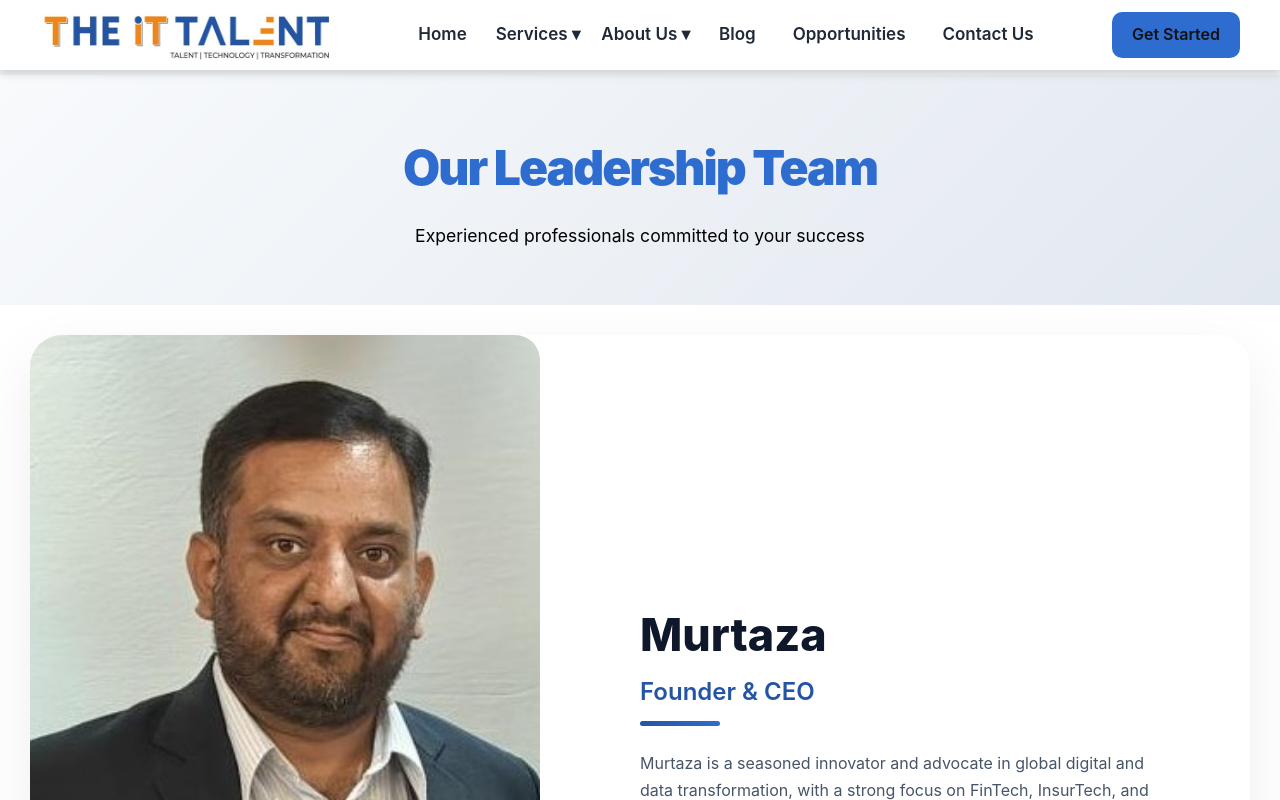
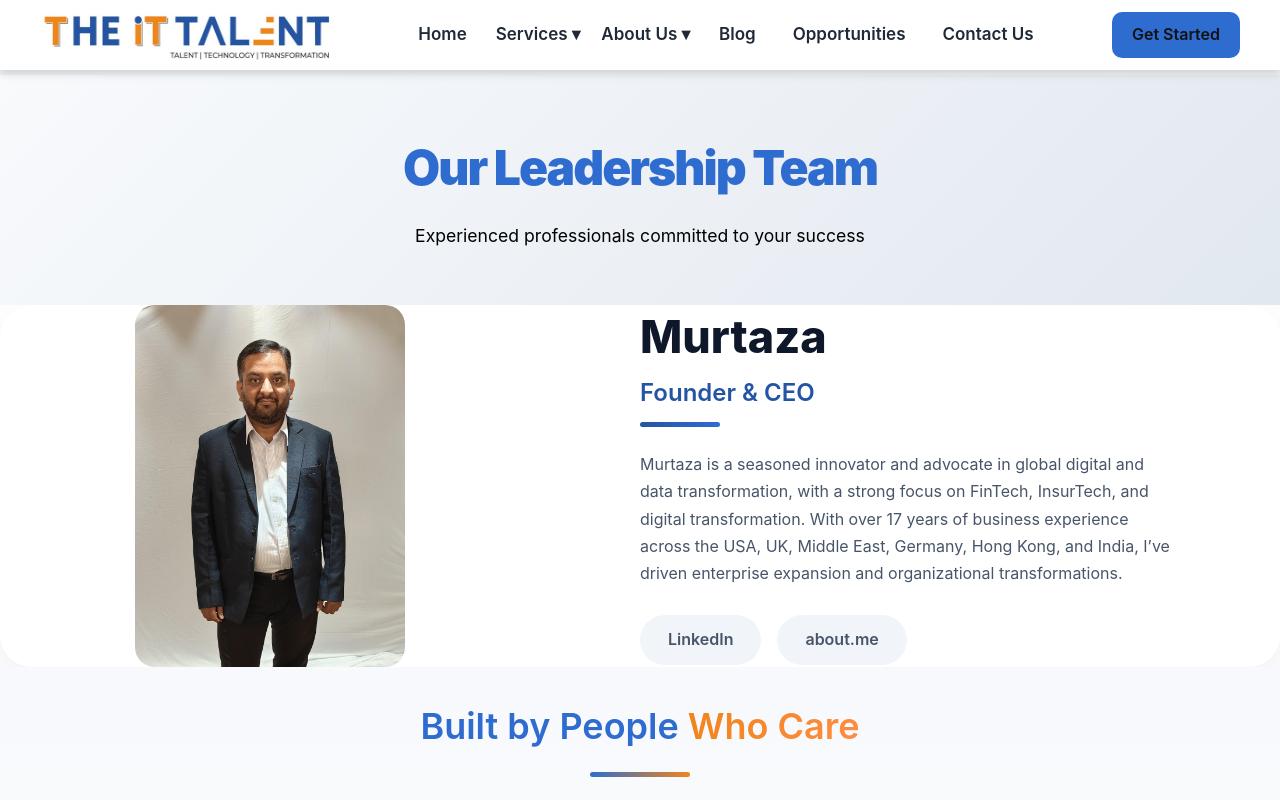
Before and after one commit to adnanansari114/itcompany-frontend, a React (Vite) app: page /leadershipteam in a window 1280 px wide. Shown: the top 800 px of the page. Built offline with nearby package versions, Linux system fonts and the light colour scheme; no server answers.

Commit message:
Backend files

```diff
--- a/src/pages/About/LeadershipTeam.jsx
+++ b/src/pages/About/LeadershipTeam.jsx
@@ -9,7 +9,7 @@ const teamMembers = [
   {
     name: "Murtaza",
     role: "Founder & CEO",
-    image: "/images/mjsir2.jpg",
+    image: "/images/mjsir3.jpg",
     bio: "Murtaza is a seasoned innovator and advocate in global digital and data transformation, with a strong focus on FinTech, InsurTech, and digital transformation. With over 17 years of business experience across the USA, UK, Middle East, Germany, Hong Kong, and India, I’ve driven enterprise expansion and organizational transformations."
   }
 ];
--- a/src/pages/About/about.css
+++ b/src/pages/About/about.css
@@ -134,7 +134,7 @@
 .timeline-content {
   /* background: var(--light); */
   background: #c9d5ff69;
-  padding: 12px 42px;
+  padding: 12px 32px;
   border-radius: 20px;
   box-shadow: 0 15px 50px rgba(0, 0, 0, 0.08);
   position: relative;
--- a/src/style/About.css
+++ b/src/style/About.css
@@ -817,7 +817,7 @@
 
 /* Team Section */
 .leadership-section-light {
-  padding: 30px;
+  /* padding: 30px; */
   background: #ffffff;
 }
 
@@ -829,7 +829,7 @@
 .leadership-card-light {
   display: flex;
   align-items: center;
-  margin-bottom: 120px;
+  margin-bottom: 0px;
   border-radius: 32px;
   overflow: hidden;
   box-shadow: 0 20px 60px rgba(0, 0, 0, 0.07);
@@ -849,16 +849,26 @@
 .image-side-light {
   flex: 1;
   border-radius: 25px;
+  align-items: center;
   overflow: hidden;
+  margin: 0 auto;
+  padding: 0 auto;
 }
 
 .member-image-light {
-  width: 100%;
-  height: 100%;
-  min-height: 580px;
+  /* width: 50%; */
+  /* height: 100%; */
+  /* min-height: 580px; */
   object-fit: cover;
   transition: transform 0.8s ease;
 }
+.image-side-light img{
+  width: 50%;
+  align-items: center;
+  margin: 0 auto;
+  border-radius: 20px;
+}
+
 
 .leadership-card-light:hover .member-image-light {
   transform: scale(1.05);
```
Also changed, not shown: public/images/mjsir3.jpg (added).
